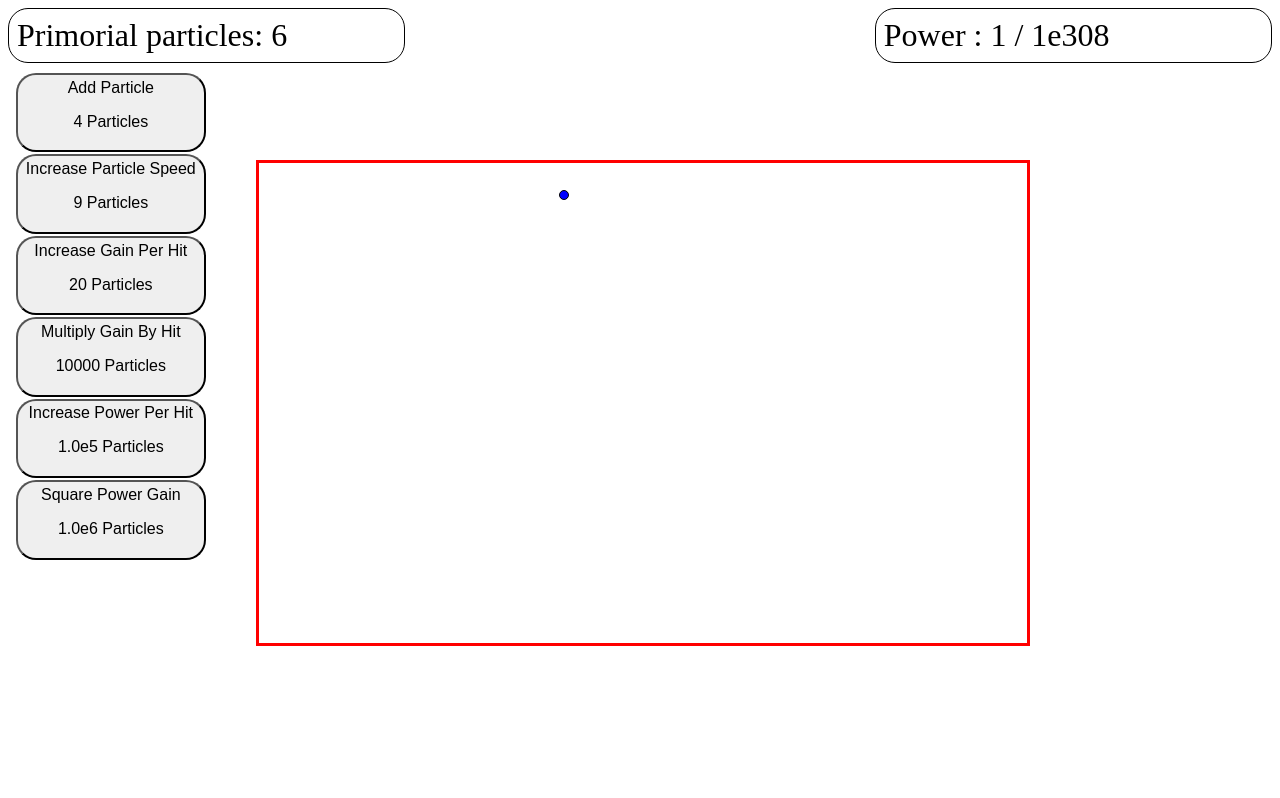
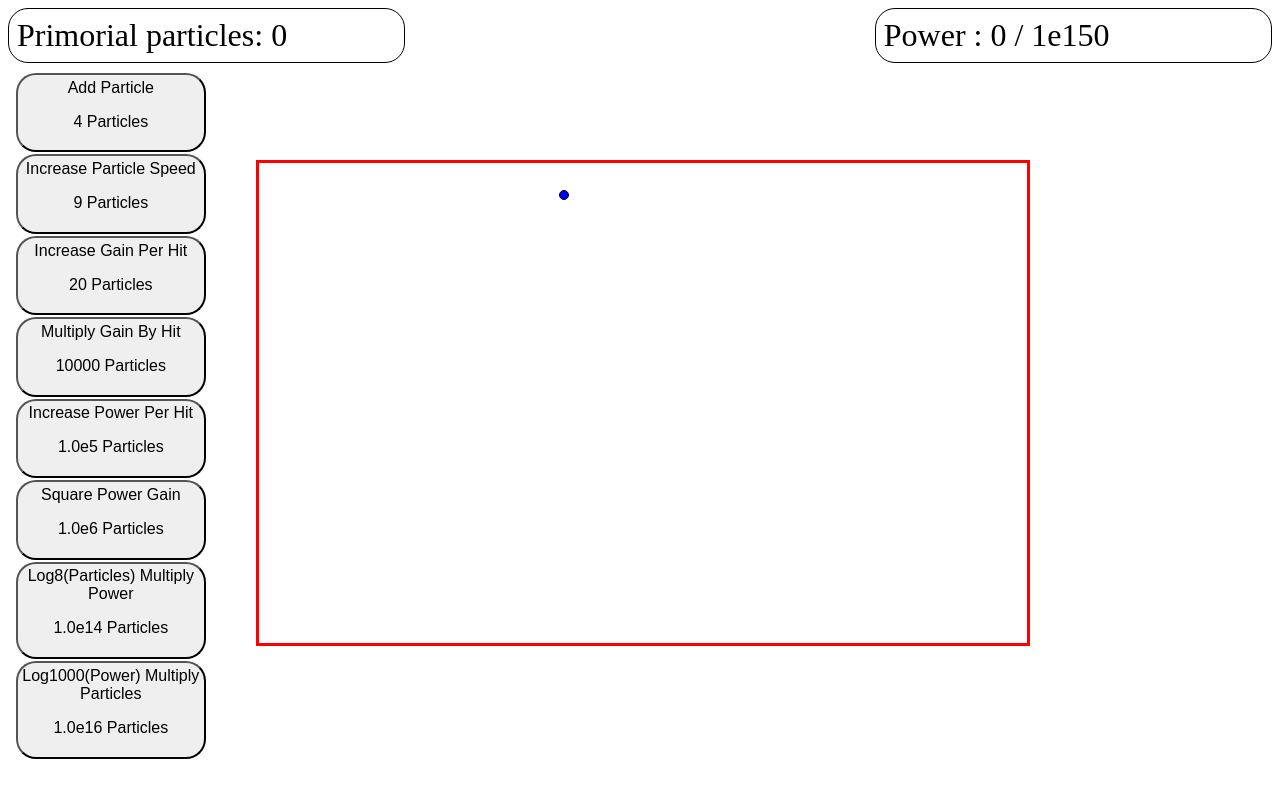
Before and after one commit to LewisSaber/Evolution, a plain HTML site: page index.html in a window 1280 px wide. Drawn offline with Linux system fonts and the light colour scheme.

Commit message:
Add more Upgrades

```diff
--- a/index.html
+++ b/index.html
@@ -8,7 +8,7 @@
 </head>
 <body id="body" >
  <div id="counter">Primorial particles: <p id="countervalue">0</p></div>
- <div id="powerdiv">Power : <p id="powervalue">0</p> / 1e308</div>
+ <div id="powerdiv">Power : <p id="powervalue">0</p> / 1e150</div>
  <div id="particlecontainer"></div>
  <div id="upgradesdiv"></div>
 <script src="processingids.js"></script>
--- a/particlecontroll.js
+++ b/particlecontroll.js
@@ -20,7 +20,7 @@ function drawparticles() {
     if (Math.abs(vector[i].x) < 1) vector[i].x = 1;
     if (Math.abs(vector[i].y) < 1) vector[i].y = 1;
     particlesdrawn[i] = tag;
-    vector[i]["speed"] = (Math.random()*10 + 1)/ 5
+    vector[i]["speed"] = (Math.random() * 10 + 1) / 5;
     vector[i]["xc"] = getComputedStyle(particlesdrawn[i]).left;
     vector[i]["yc"] = getComputedStyle(particlesdrawn[i]).top;
     vector[i]["yc"] = Number(
@@ -38,8 +38,16 @@ side.r -= ballsize;
 side.b -= ballsize * 3;
 
 function hit(n = 1) {
-game.power += Math.pow(n * game.upgrades[4],Math.pow(2,game.upgrades[5]))
-  game.particles +=  n * (game.upgrades[2]+1)*(1 + Math.pow(1.01,game.upgrades[2] )) * Math.pow(2,game.upgrades[3]) * (1 + Math.log10(game.power)/Math.log10(1.2));
+  game.power += Math.pow(
+    n * game.upgrades[4] *( Math.log10(game.particles)/Math.log10(8) * game.upgrades[6]  + 1),
+    Math.pow(2, game.upgrades[5] )
+  );
+  game.particles +=
+    n *
+    (game.upgrades[2] + 1) *
+    (1 + Math.pow(1.01, game.upgrades[2])) *
+    Math.pow(2, game.upgrades[3]) *
+    (1 + Math.log10(game.power) / Math.log10(1.2)) * (Math.log10(game.power)/Math.log10(1000)* game.upgrades[7] + 1)
   e.countervalue.innerText = game.particles.formateNumber();
   e.powervalue.innerText = game.power.formateNumber();
 }
--- a/processingids.js
+++ b/processingids.js
@@ -6,9 +6,10 @@ for ( let i = 0, n = allElements.length; i < n; i++)
 {
 e[allElements[i].id] = allElements[i];
 }
-let upgrades = 6;
-let upgradedescription = ["Add Particle ","Increase Particle Speed","Increase Gain Per Hit","Multiply Gain By Hit","Increase Power Per Hit","Square Power Gain"]
-let costnames = ["particles","particles","particles","particles","particles","particles"]
+
+let upgradedescription = ["Add Particle ","Increase Particle Speed","Increase Gain Per Hit","Multiply Gain By Hit","Increase Power Per Hit","Square Power Gain","Log8(Particles) Multiply Power","Log1000(Power) Multiply Particles"]
+let upgrades = upgradedescription.length
+let costnames = ["particles","particles","particles","particles","particles","particles","particles","particles"]
 let callupgrades = {}
 let upgradelimits = []
 for(let i = 0;i < upgrades; i++)
@@ -17,6 +18,10 @@ upgradelimits[i] = 1000000
 }
 upgradelimits[0] = 50
 upgradelimits[1] = 50
+upgradelimits[5] = 6
+upgradelimits[6] = 1
+upgradelimits[7] = 1
+
 
 
 
--- a/upgrade.js
+++ b/upgrade.js
@@ -4,7 +4,7 @@ function loadUpgrades() {
     //callupgrades["buyupgrade" + i]();
     buyupgrade(i);
   }
-  if (game.upgrades[i] > upgradelimits[i]) {
+  if (game.upgrades[i] >= upgradelimits[i]) {
     e["upgrade"+i].style.display = "none";
   }
   loading = 1;
@@ -23,6 +23,10 @@ function getCost(r) {
       return 100000 * Math.pow(100, game.upgrades[4]);
     case 5:
       return 1000000 * Math.pow(100, game.upgrades[5]);
+    case 6:
+      return 1e14 ;
+      case 7:
+        return 1e16 ;
     default:
       break;
   }
@@ -43,7 +47,7 @@ function buyupgrade(r) {
     game[costnames[r]] -= cost;
   }
   e["cost" + r].innerText = getCost(r).formateNumber() + getCostName(r);
-  if (game.upgrades[r] > upgradelimits[r]) {
+  if (game.upgrades[r] >= upgradelimits[r]) {
     e["upgrade"+r].style.display = "none";
   }
 
```
